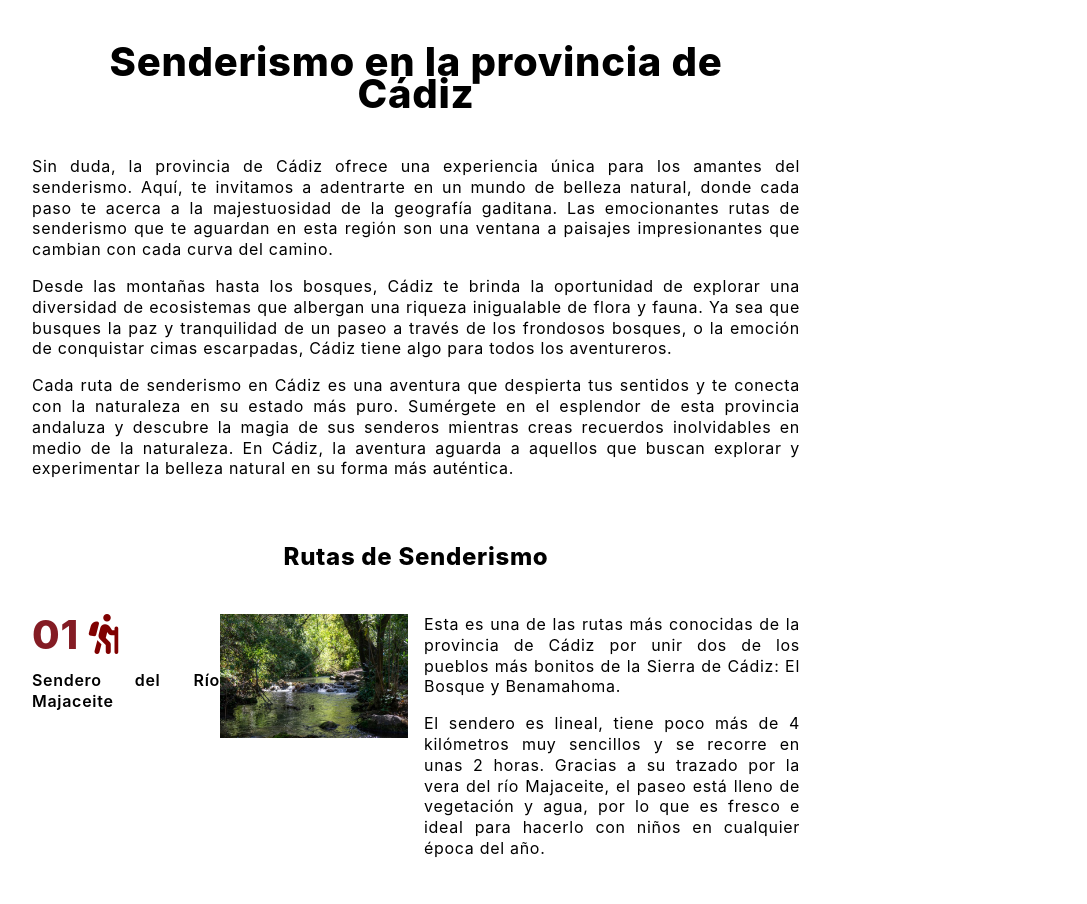
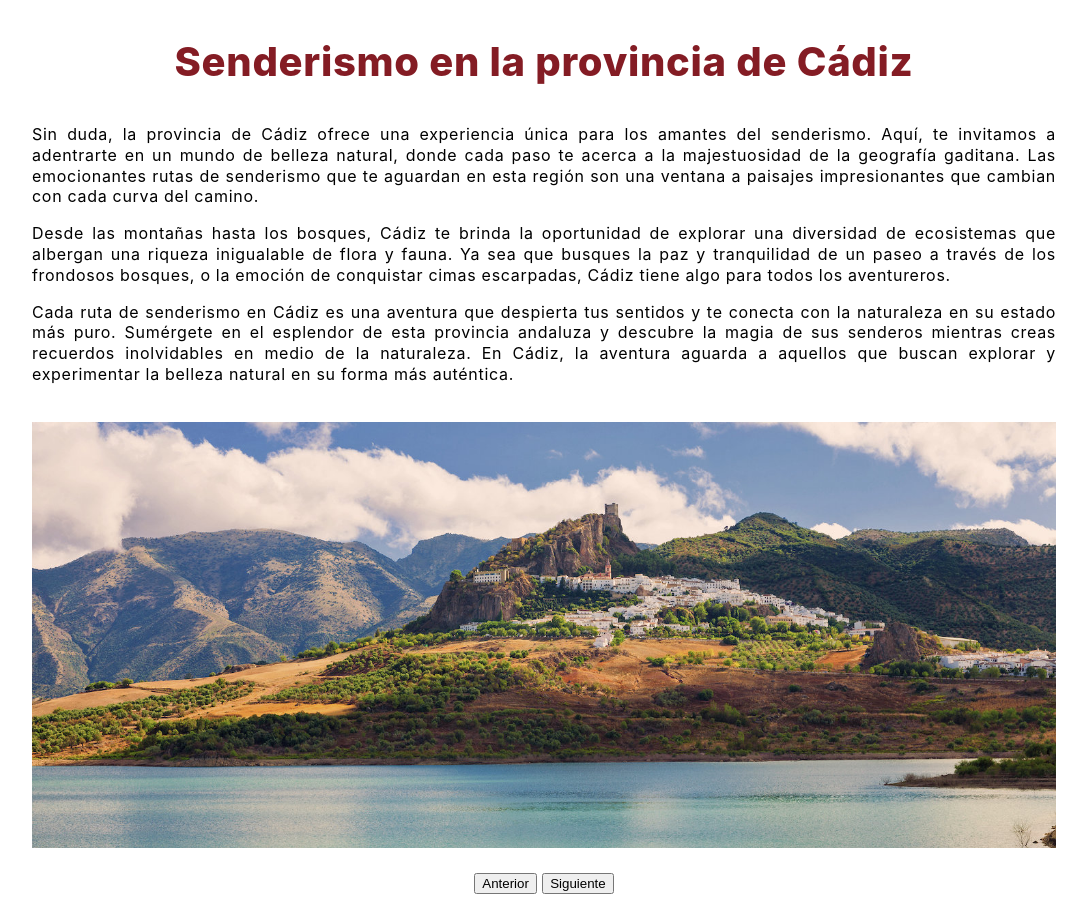
Before and after one commit to rvidalo/HHCII-UOC-pec-1-rvidalo, a website built with Parcel: page src/index.html in a window 1280 px wide. Shown: the top 904 px of the page, without its empty margins (96-1183 px from the left). Built offline with nearby package versions, Linux system fonts and the light colour scheme.

Commit message:
Mejoramos el aspecto de la web y diseño responsive

```diff
--- a/src/assets/scripts/main.js
+++ b/src/assets/scripts/main.js
@@ -51,8 +51,3 @@ nextBtn.addEventListener("click", () => {
   }
   mostrarImagen(posicionActual);
 });
-
-+(function () {
-  const university = "UOC";
-  console.log(`Hello, ${university}!`);
-})();
--- a/src/assets/styles/layouts/_home.scss
+++ b/src/assets/styles/layouts/_home.scss
@@ -1,7 +1,3 @@
-* {
-  box-sizing: border-box;
-}
-
 html {
   font-family: $font-family-sans-serif;
   letter-spacing: 0.6px;
@@ -49,23 +45,24 @@ header div {
   text-align: center;
 }
 
-.logo {
-  background-image: url('../images/logo_Zahara.png');
-  background-repeat: no-repeat;
-  background-size: 250px;
-  width: 400px;
-  height: 160px;
-  display: inline-block;
-}
-
 main {
   padding-left: 20px;
   padding-right: 20px;
   margin-bottom: 3rem;
 }
 
-#prev,
-#next {
+.portada>img {
+  width: 100%;
+}
+
+.botonera {
+  width: 100%;
+  text-align: center;
+}
+
+.button {
+  text-align: center;
+  margin: 0 auto;
   margin-top: 20px;
 }
 
@@ -117,7 +114,7 @@ main {
 }
 
 .block__detail>p{
-  margin-top: 0;
+  margin-top: 15px;
 }
 
 /* Pié de página */
@@ -127,6 +124,10 @@ footer {
   background-color: $hhcii-black;
   color: $hhcii-white;
   text-align: center;
+}
+
+.hide {
+  display: none;
 }
 
 /* TABLET */
@@ -140,6 +141,7 @@ footer {
   h1 {
     margin: 30px 0;
     font-size: 2.5em;
+    color: $hhcii-red;
   }
 
   main {
@@ -164,6 +166,13 @@ footer {
     width: 50%;
     margin-left: 1rem;
   }
+  .block__title-name{
+    padding-right: 10px;
+  }
+
+  .block__detail>p {
+    margin-top: 0;
+  }
 
 }
 
--- a/src/index.html
+++ b/src/index.html
@@ -29,15 +29,17 @@
         experimentar la belleza natural en su forma más auténtica.</p> <br>
     </section>
 
-<!--     <section id="galeria">
+    <section id="galeria">
       <div class="portada">
         <img id="portada1" src="./assets/images/vista.jpg" alt="Rutas de la provincia de Cádiz">
         <img id="portada2" src="./assets/images/vista2.jpg" alt="Rutas de la provincia de Cádiz">
         <img id="portada3" src="./assets/images/vista3.jpg" alt="Rutas de la provincia de Cádiz">
       </div>
-      <button id="prev">Anterior</button>
-      <button id="next">Siguiente</button>
-    </section> -->
+      <div class="botonera">
+        <button class="button" id="prev">Anterior</button>
+        <button class="button" id="next">Siguiente</button>
+      </div>
+    </section>
 
     <section id="rutas">
       <h2>Rutas de Senderismo</h2>
```
Also changed, not shown: src/assets/images/logo.png (deleted), src/assets/images/logo_Zahara.png (deleted).
